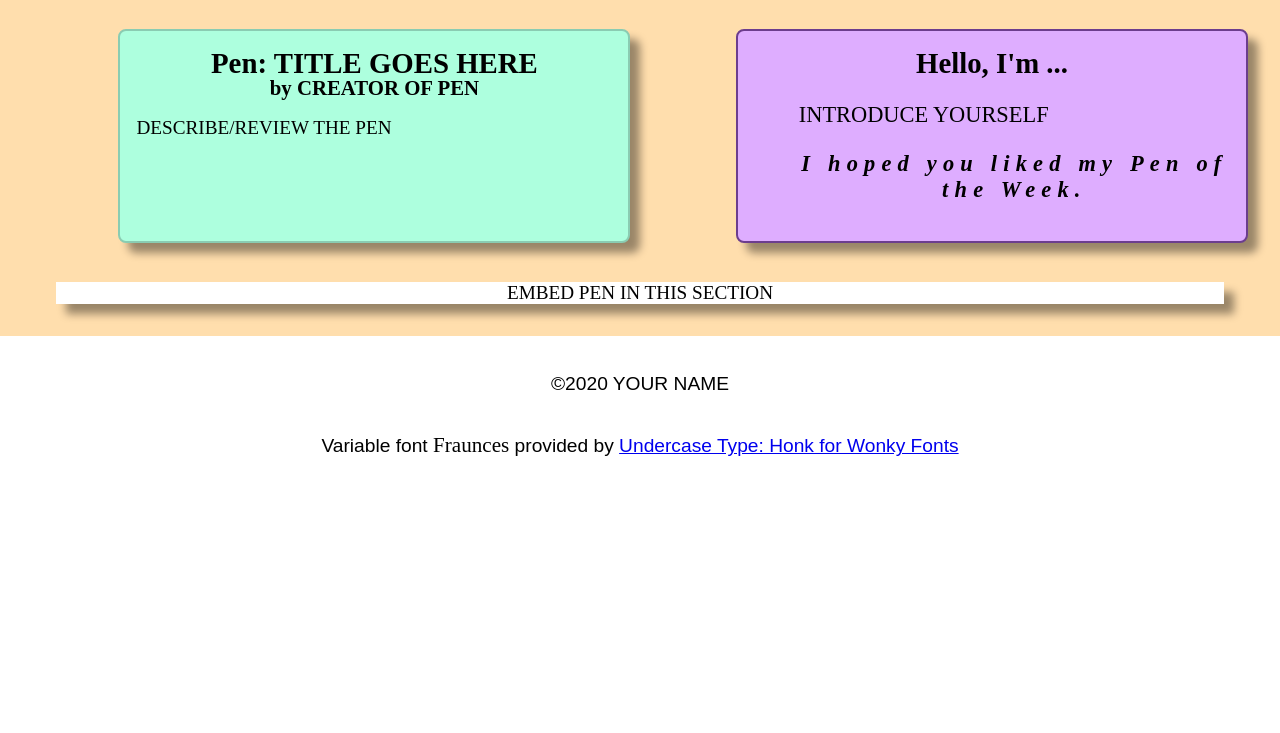
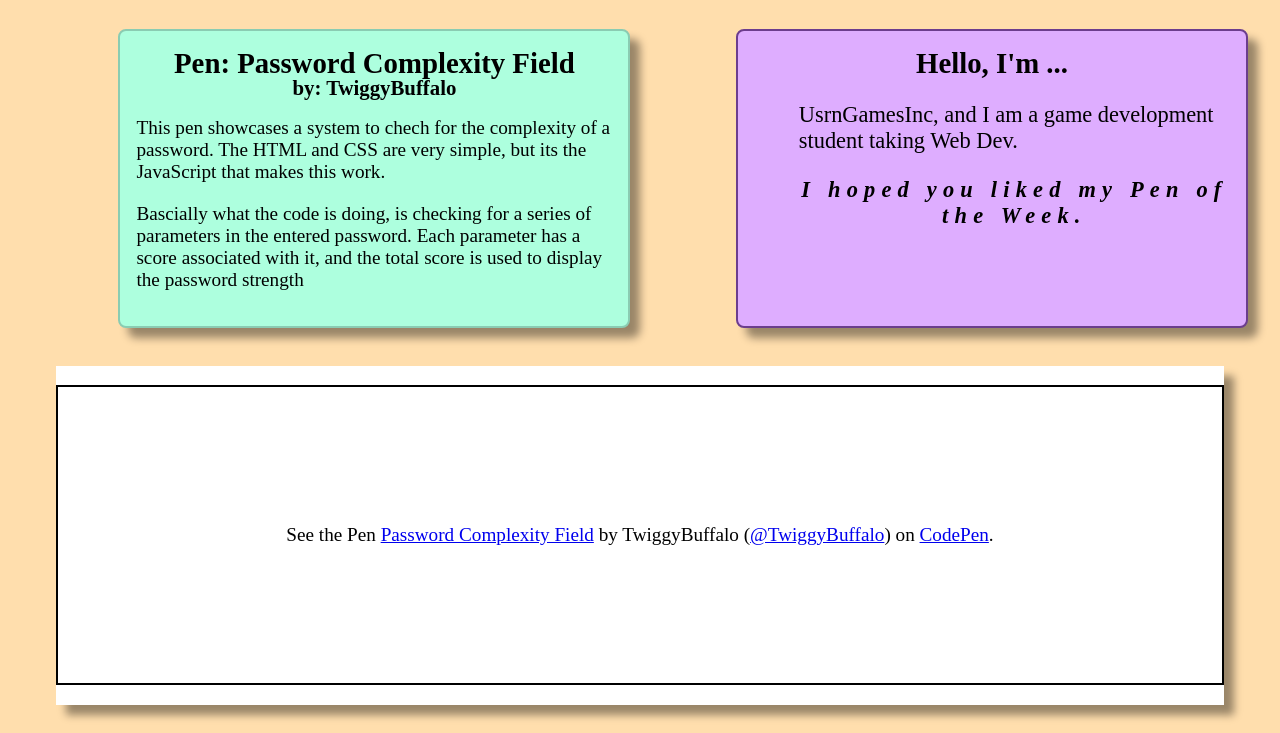
Before and after one commit to RVCC-IDMX/embed-codepen-Pi-Guy53, a plain HTML site: page index.html in a window 1280 px wide. Shown: the part 67-800 px from the top of the page. Drawn offline with Linux system fonts and the light colour scheme; a script that the page names is missing; a web font is replaced by a local one.

Commit message:
added the codePen and descriptions/introductions

```diff
--- a/index.html
+++ b/index.html
@@ -16,19 +16,29 @@
 
       <main>
         <article>
-          <h2>Pen: TITLE GOES HERE</h2>
-          <h3>by CREATOR OF PEN</h3>
-          <p>DESCRIBE/REVIEW THE PEN</p>
+          <h2>Pen: Password Complexity Field</h2>
+          <h3>by: TwiggyBuffalo</h3>
+          <p>This pen showcases a system to chech for the complexity of a password. The HTML and CSS are very simple, but its the JavaScript that makes this work.</p>
+          <p>Bascially what the code is doing, is checking for a series of parameters in the entered password. Each parameter has a score associated with it, and the total score is used to display the password strength  </p>
         </article>
-        <section>EMBED PEN IN THIS SECTION</section>
+        <section>
+
+          <p class="codepen" data-height="300" data-default-tab="html,result" data-slug-hash="xOBGyv" data-user="TwiggyBuffalo" style="height: 300px; box-sizing: border-box; display: flex; align-items: center; justify-content: center; border: 2px solid; margin: 1em 0; padding: 1em;">
+          <span>See the Pen <a href="https://codepen.io/TwiggyBuffalo/pen/xOBGyv">
+          Password Complexity Field</a> by TwiggyBuffalo (<a href="https://codepen.io/TwiggyBuffalo">@TwiggyBuffalo</a>)
+          on <a href="https://codepen.io">CodePen</a>.</span>
+        </p>
+        <script async src="https://cpwebassets.codepen.io/assets/embed/ei.js"></script>
+
+      </section>
         <aside>
           <h2>Hello, I'm ...</h2>
-          <p>INTRODUCE YOURSELF</p>
+          <p>UsrnGamesInc, and I am a game development student taking Web Dev.</p>
           <p class="bye">I hoped you liked my Pen of the Week.</p>
         </aside>
       </main>
       <footer class="sans-serif">
-        <p>&copy;2020 YOUR NAME</p>
+        <p>&copy;2022 UsrnGamesInc</p>
         <p>
           Variable font <span class="serif">Fraunces</span> provided by
           <a href="https://github.com/undercasetype/Fraunces"
```
